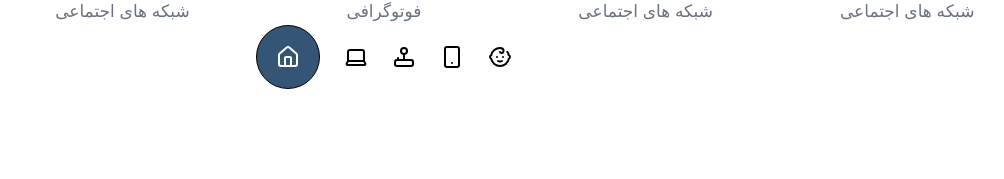
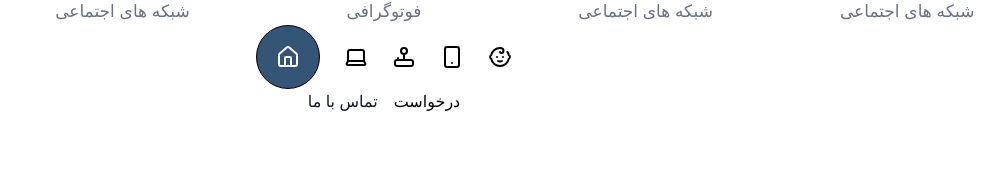
Before and after one commit to Sharif-Ghulami/Software, a React (Vite) app: page / in a window 1280 px wide. Shown: the part 455-634 px from the top of the page, without its empty margins (256-1260 px from the left). Built offline with nearby package versions, Linux system fonts and the light colour scheme; a web font is replaced by a local one.

Commit message:
new change

```diff
--- a/src/App.jsx
+++ b/src/App.jsx
@@ -6,6 +6,7 @@ import Firmware from "./pages/Firmware";
 import Home from "./home/Home";
 import ChildPage from "./pages/Child";
 import ComputerPage from "./pages/Computer";
+import { Contact } from "lucide-react";
 
 const router = createBrowserRouter([
   {
@@ -32,6 +33,10 @@ const router = createBrowserRouter([
     path: "/Frimware",
     element: <Firmware />,
   },
+  {
+    path: "/Contact",
+    element:<Contact/>
+  }
 ]);
 
 function App() {
--- a/src/home/Navbar.jsx
+++ b/src/home/Navbar.jsx
@@ -1,8 +1,10 @@
+import Contact from "../pages/Contact";
 import Icons from "./Icons";
 function Navbar() {
   return (
     <div>
       <Icons />
+      <Contact/>
     </div>
   );
 }
--- /dev/null
+++ b/src/pages/Contact.jsx
@@ -0,0 +1,18 @@
+
+function Contact() {
+    return (
+        <div className="flex item-center justify-center gap-4 ">
+
+           <div className="text-secondary  ">
+                <h1>تماس با ما</h1>
+           </div>
+
+
+        <div>
+            درخواست
+           </div>
+        </div>
+    )
+}
+
+export default Contact
--- a/src/style.css
+++ b/src/style.css
@@ -2,6 +2,7 @@
 
 @theme {
   --color-primary: #355576;
+  --color-secondary: #111827;
 }
 @layer components {
   .btn-rounded {
```
Also changed, not shown: 1 other file (tests, documents, lock files or other folders).
